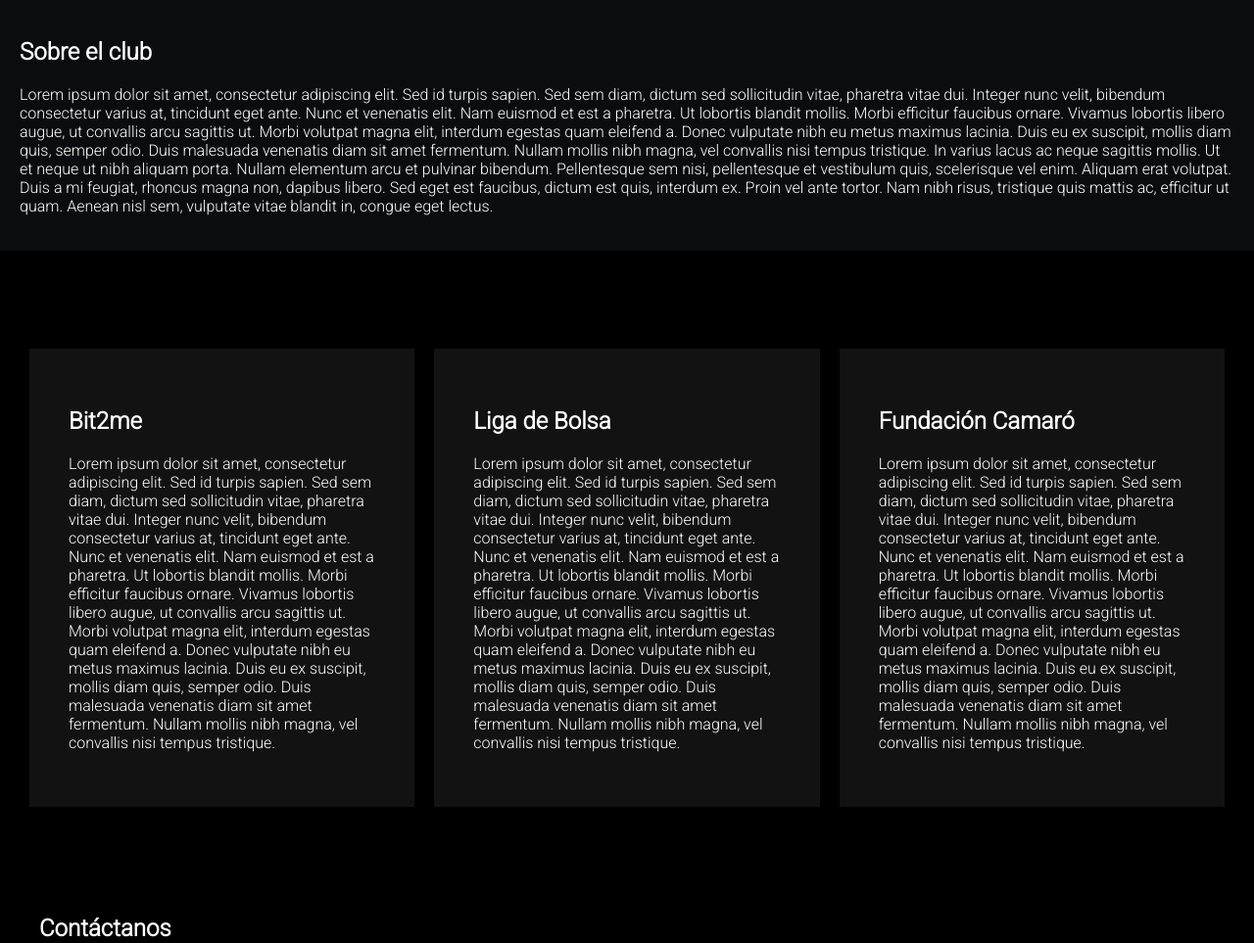
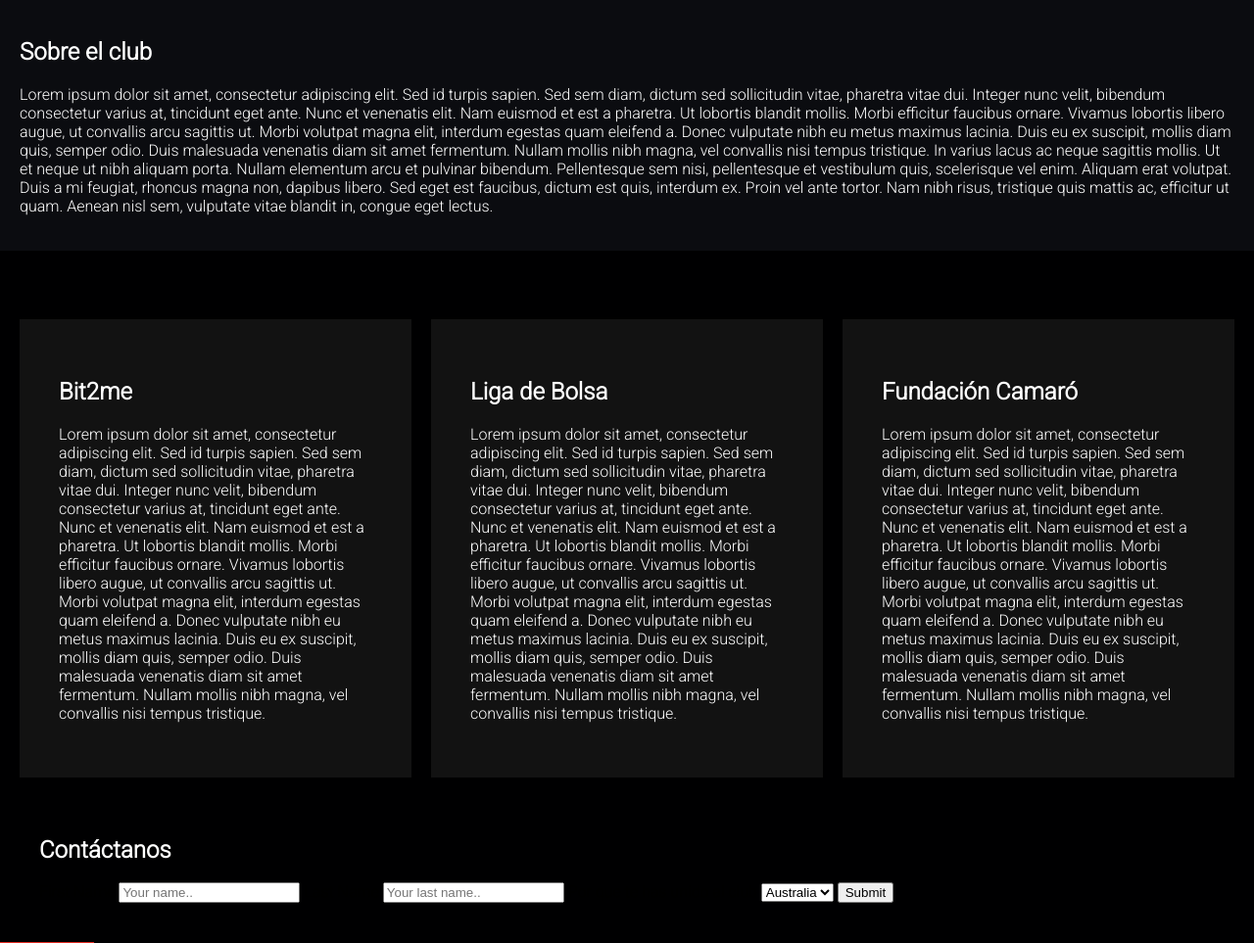
Before and after one commit to AlvaroFarreny/WebFinalProject, a PHP site: page / in a window 1280 px wide. Shown: the part 521-1484 px from the top of the page at 98% size. Run offline with PHP 8.4, Linux system fonts and the light colour scheme.

Commit message:
opcion2 css

```diff
--- a/main.css
+++ b/main.css
@@ -74,10 +74,14 @@
 
 .columnas {
   display: flex;
-  justify-content: center;
+/*  justify-content: center;
   grid-gap: 20px;
   margin-bottom: 20px;
-  padding: 30px;
+  padding: 30px;*/
+  justify-content: space-evenly;
+  grid-gap: 20px;
+  margin-left: 20px;
+  margin-right: 20px;
 }
 
 .item {
```
